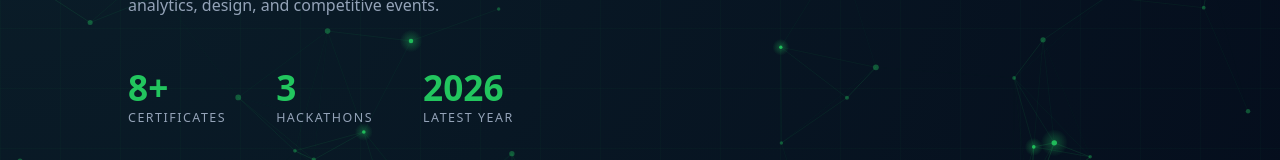
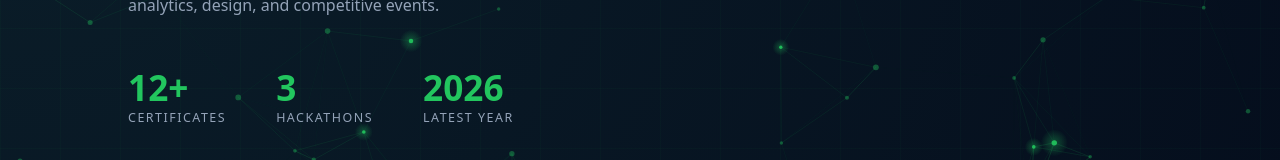
Before and after one commit to Yeshwanth1953/Karthik-Portfolio, a React (Vite) app: page /certificates in a window 1280 px wide. Shown: the part 272-432 px from the top of the page. Built offline with nearby package versions, Linux system fonts and the light colour scheme; the HTML template or start-up script is replaced by a standard one.

Commit message:
updated certificate page

```diff
--- a/src/components/Certificates.jsx
+++ b/src/components/Certificates.jsx
@@ -178,7 +178,7 @@ export default function Certificates() {
           transition={{ delay: 0.8 }}
         >
           {[
-            { value: "8+", label: "Certificates" },
+            { value: "12+", label: "Certificates" },
             { value: "3", label: "Hackathons" },
             { value: "2026", label: "Latest Year" },
           ].map((s, i) => (
```
